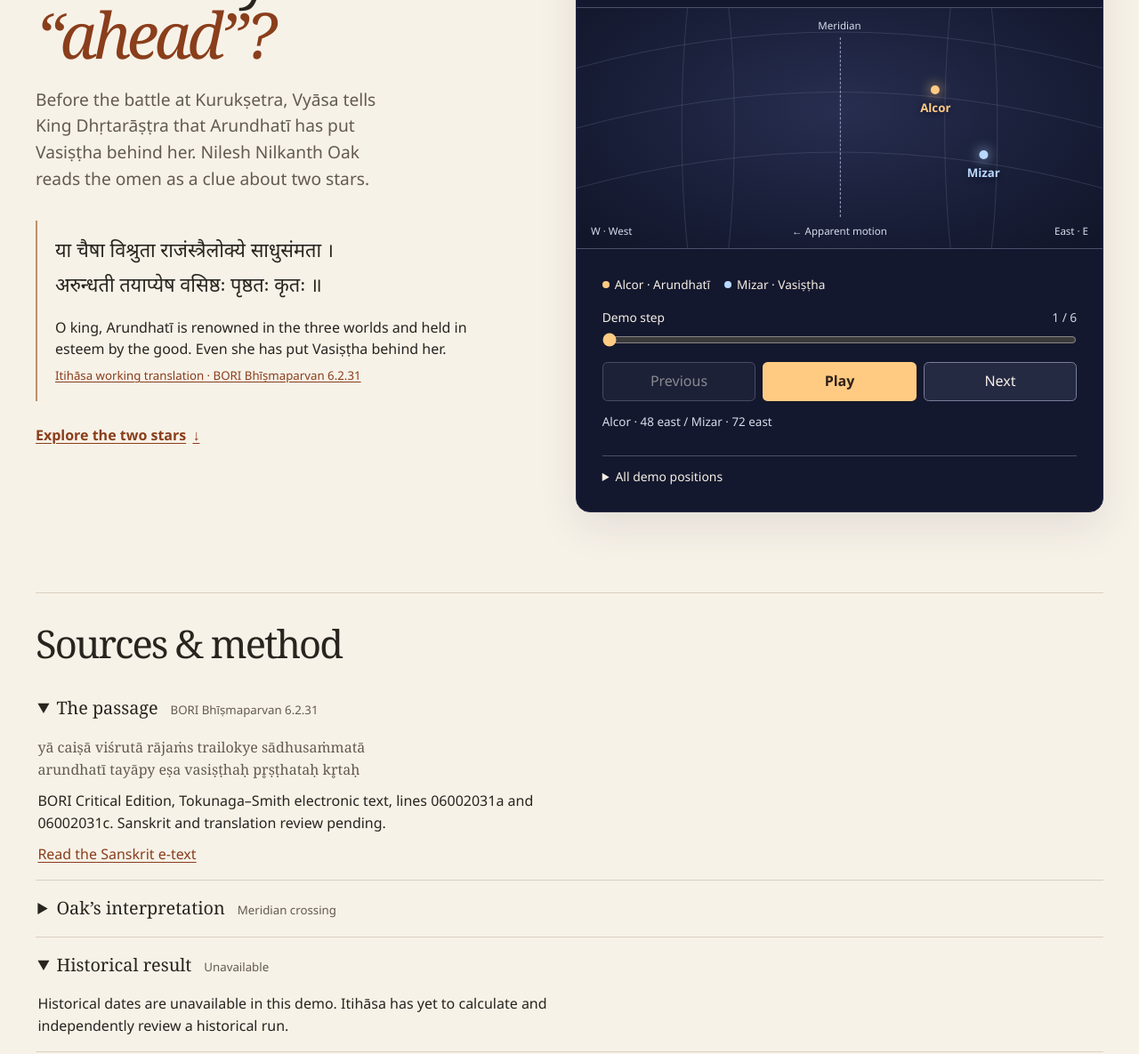
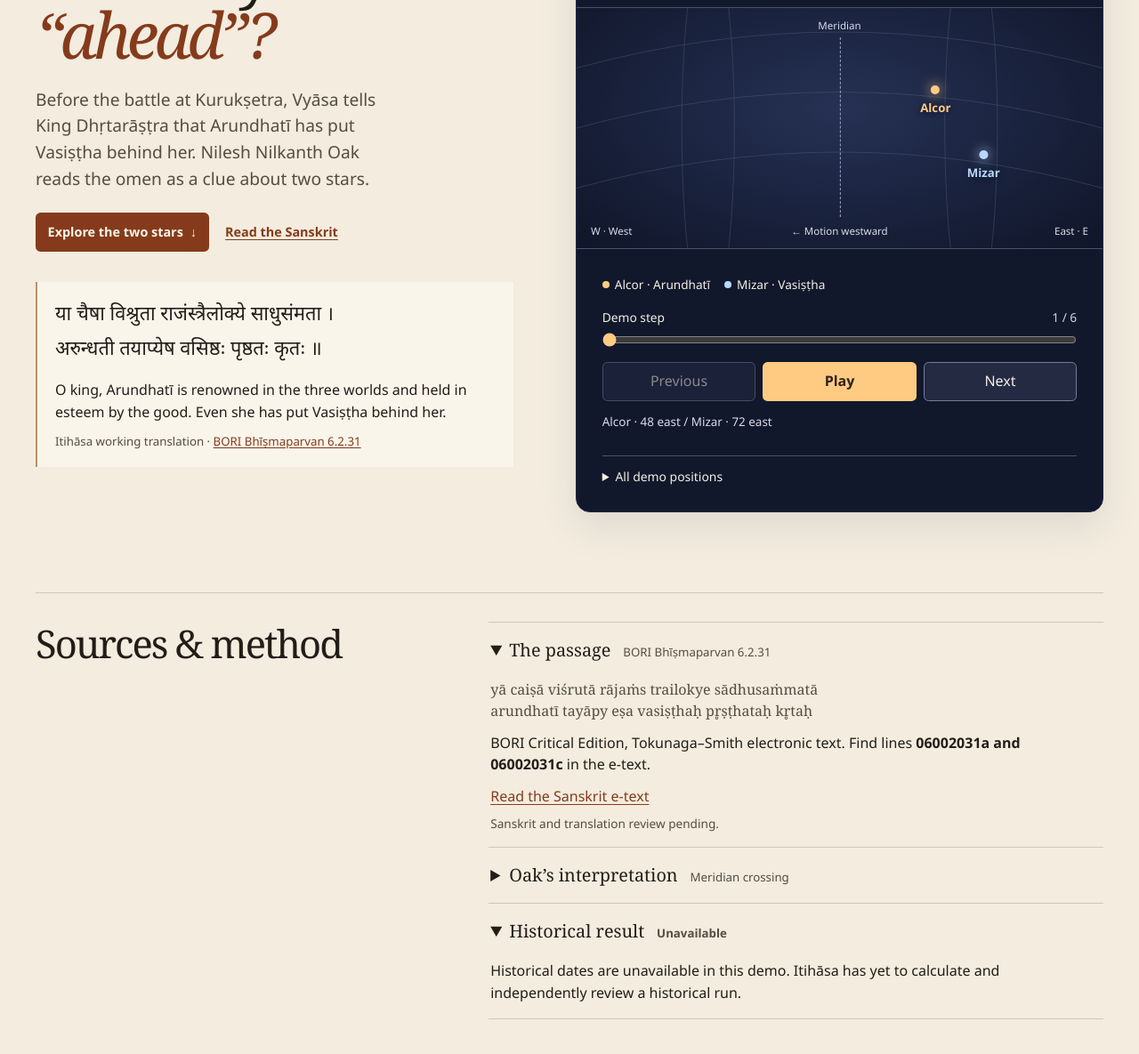
Before and after one commit to NeilMeher/itihasa, an Astro site in the folder apps/web/: page / in a window 1280 px wide. Shown: the part 344-1529 px from the top of the page at 89% size. Built offline with nearby package versions, Linux system fonts and the light colour scheme; Astro itself is replaced by a stand-in of ours.

Commit message:
Polish the Itihasa investigation pilot

```diff
--- a/apps/web/src/components/SkyPlayer.tsx
+++ b/apps/web/src/components/SkyPlayer.tsx
@@ -79,7 +79,7 @@ export default function SkyPlayer({ fixture }: { fixture: IllustrativeSky }) {
   }
 
   return (
-    <section id="sky" className="sky" aria-labelledby="sky-title">
+    <section id="sky" className="sky" aria-labelledby="sky-title" tabIndex={-1}>
       <div className="sky-header">
         <p className="data-label">{fixture.kind} sky</p>
         <h2 id="sky-title">Who crosses first?</h2>
@@ -90,7 +90,7 @@ export default function SkyPlayer({ fixture }: { fixture: IllustrativeSky }) {
         <span className="meridian">Meridian</span>
         <span className="west">W · West</span>
         <span className="east">East · E</span>
-        <span className="motion">← Apparent motion</span>
+        <span className="motion">← Motion westward</span>
         {stars.map(({ key, label }) => (
           <span key={key} className={`star ${key}`} style={{ left: `${50 + frame.offset[key] * 0.38}%` }}>
             <span className="star-dot" />
--- a/apps/web/src/pages/index.astro
+++ b/apps/web/src/pages/index.astro
@@ -9,6 +9,9 @@ const { sources, passage, clue, sky, historical } = rawEvidence as EvidenceBundl
 const passageSource = sources.find((source) => source.id === passage.source_id);
 const clueSource = sources.find((source) => source.id === clue.source_id);
 if (!passageSource || !clueSource) throw new Error('Missing investigation source');
+
+// Keep each danda with the preceding word at narrow widths and larger text sizes.
+const verseLines = passage.devanagari.map((line) => line.replace(/ (?=[।॥]$)/u, '\u00a0'));
 ---
 
 <!doctype html>
@@ -31,32 +34,39 @@ if (!passageSource || !clueSource) throw new Error('Missing investigation source
       </div>
     </header>
 
-    <main id="main" class="wrap">
+    <main id="main" class="wrap" tabindex="-1">
       <div class="opening">
         <section class="intro" aria-labelledby="title">
           <p class="eyebrow">Mahābhārata · {passage.locator}</p>
           <h1 id="title">What did Vyāsa mean by <em>“ahead”?</em></h1>
           <p class="lede">Before the battle at Kurukṣetra, Vyāsa tells King Dhṛtarāṣṭra that Arundhatī has put Vasiṣṭha behind her. Nilesh Nilkanth Oak reads the omen as a clue about two stars.</p>
 
-          <blockquote class="verse" cite={passageSource.url}>
-            <p class="sanskrit" lang="sa-Deva">{passage.devanagari.map((line) => <span>{line}</span>)}</p>
+          <nav class="intro-links" aria-label="Explore the investigation">
+            <a class="start-link" href="#sky">Explore the two stars <span aria-hidden="true">↓</span></a>
+            <a class="verse-link" href="#verse">Read the Sanskrit</a>
+          </nav>
+
+          <figure id="verse" class="verse" tabindex="-1">
+            <blockquote cite={passageSource.url}>
+              <p class="sanskrit" lang="sa-Deva">{verseLines.map((line) => <span>{line}</span>)}</p>
               <p>{passage.working_translation}</p>
-            <footer><a href="#passage-source">{passage.translation_credit} · BORI {passage.locator}</a></footer>
             </blockquote>
-          <a class="text-link start-link" href="#sky">Explore the two stars <span aria-hidden="true">↓</span></a>
+            <figcaption>{passage.translation_credit} · <a href="#passage-source">BORI {passage.locator}</a></figcaption>
+          </figure>
         </section>
 
         <SkyPlayer client:load fixture={sky} />
       </div>
 
-      <section id="sources" class="evidence" aria-labelledby="evidence-title">
+      <section id="sources" class="evidence" aria-labelledby="evidence-title" tabindex="-1">
         <h2 id="evidence-title">Sources &amp; method</h2>
-        <details id="passage-source" open>
-          <summary>The passage <span>BORI {passage.locator}</span></summary>
+        <div class="evidence-notes">
+          <details open>
+            <summary id="passage-source">The passage <span>BORI {passage.locator}</span></summary>
             <div class="detail-content">
               <p lang="sa-Latn" class="transliteration">{passage.source_transliteration.map((line) => <span>{line}</span>)}</p>
-            <p>{passageSource.edition}, lines {passage.source_locator}. {passage.review_note}</p>
-            <p><a href={passageSource.url}>Read the Sanskrit e-text</a></p>
+              <p>{passageSource.edition}. Find lines <strong>{passage.source_locator}</strong> in the e-text.</p>
+              <p><a href={passageSource.url}>Read the Sanskrit e-text</a> <span class="review-note">{passage.review_note}</span></p>
             </div>
           </details>
           <details>
@@ -68,7 +78,7 @@ if (!passageSource || !clueSource) throw new Error('Missing investigation source
             </div>
           </details>
           <details open>
-          <summary>Historical result <span>{historical.status === 'unavailable' ? 'Unavailable' : historical.status === 'under_review' ? 'Under review' : 'Reviewed'}</span></summary>
+            <summary>Historical result <span class="result-status">{historical.status === 'unavailable' ? 'Unavailable' : historical.status === 'under_review' ? 'Under review' : 'Reviewed'}</span></summary>
             <div class="detail-content">
               {historical.status === 'unavailable' && <p>{historical.reason}</p>}
               {historical.status === 'under_review' && <p>Run {historical.run.id} is awaiting review.</p>}
@@ -81,6 +91,7 @@ if (!passageSource || !clueSource) throw new Error('Missing investigation source
               )}
             </div>
           </details>
+        </div>
       </section>
     </main>
   </body>
--- a/apps/web/src/styles/global.css
+++ b/apps/web/src/styles/global.css
@@ -2,13 +2,14 @@
   color-scheme: light;
   font-family: "Segoe UI", system-ui, sans-serif;
   line-height: 1.55;
-  color: #28241e;
-  background: #f7f2e8;
-  --muted: #635a50;
-  --rule: #d9d0c1;
-  --accent: #8a3e1b;
+  color: #231d17;
+  background: #f3ecdf;
+  --paper-light: #faf5eb;
+  --muted: #574c41;
+  --rule: #d5c6af;
+  --accent: #853b1b;
   --serif: Georgia, "Times New Roman", serif;
-  --sky: #14182e;
+  --sky: #12182c;
   --sky-line: #4a506b;
   --sky-paper: #f5efe5;
   --star-alcor: #ffcb83;
@@ -55,7 +56,36 @@ h1 { font: 400 clamp(3.3rem, 5.6vw, 5.5rem)/.99 var(--serif); letter-spacing: -.
 h1 em { display: inline-block; font-weight: inherit; color: var(--accent); }
 h2 { font: 400 clamp(2rem, 3.4vw, 3rem)/1.12 var(--serif); letter-spacing: -.045em; }
 .lede { font-size: clamp(1.04rem, 1.6vw, 1.2rem); color: var(--muted); max-width: 38ch; }
-.verse { padding: 1.1rem 0 1.1rem 1.25rem; margin-block: 2rem 1.2rem; border-left: 2px solid #bc9167; }
+.intro-links {
+  display: flex;
+  align-items: center;
+  flex-wrap: wrap;
+  gap: .4rem 1.15rem;
+  margin-block-start: 1.45rem;
+}
+.intro-links a {
+  display: inline-flex;
+  min-height: 2.75rem;
+  align-items: center;
+  gap: .5rem;
+  font-size: .9rem;
+  font-weight: 650;
+}
+.start-link {
+  padding: .5rem .85rem;
+  border-radius: .35rem;
+  background: var(--accent);
+  color: var(--paper-light);
+  text-decoration: none;
+}
+.start-link:hover { background: #693013; }
+.start-link:focus-visible { outline-color: var(--accent); }
+.verse {
+  padding: 1.15rem 1.25rem;
+  margin-block-start: 2.15rem;
+  border-inline-start: 2px solid #bc9167;
+  background: var(--paper-light);
+}
 .sanskrit {
   font-family: "Nirmala UI", "Noto Sans Devanagari", Mangal, sans-serif;
   font-size: clamp(1.15rem, 1.7vw, 1.45rem);
@@ -63,8 +93,7 @@ h2 { font: 400 clamp(2rem, 3.4vw, 3rem)/1.12 var(--serif); letter-spacing: -.045
   margin-bottom: .75rem;
 }
 .sanskrit span, .transliteration span { display: block; }
-.verse footer { margin-top: .45rem; font-size: .83rem; }
-.text-link { display: inline-flex; align-items: center; gap: .45rem; font-weight: 650; padding-block: .45rem; }
+.verse figcaption { margin-top: .65rem; font-size: .83rem; color: var(--muted); }
 
 .sky {
   background: var(--sky);
@@ -84,7 +113,7 @@ h2 { font: 400 clamp(2rem, 3.4vw, 3rem)/1.12 var(--serif); letter-spacing: -.045
   overflow: hidden;
   isolation: isolate;
   border-block: 1px solid var(--sky-line);
-  background: radial-gradient(ellipse at 50% 42%, #272e50, #171d35 65%, #111529);
+  background: radial-gradient(ellipse at 50% 42%, #263154, #171f38 65%, #101629);
   color: #d7dbeb;
   font-size: .72rem;
 }
@@ -138,17 +167,26 @@ h2 { font: 400 clamp(2rem, 3.4vw, 3rem)/1.12 var(--serif); letter-spacing: -.045
 .positions caption { text-align: left; color: #d7dbeb; padding-bottom: .4rem; }
 .positions th, .positions td { border-bottom: 1px solid var(--sky-line); padding: .35rem .2rem; }
 
-.evidence { padding-block: 2rem 4rem; border-top: 1px solid var(--rule); }
-.evidence h2 { margin-bottom: 1.1rem; }
+.evidence {
+  display: grid;
+  grid-template-columns: minmax(0, .8fr) minmax(0, 1.2fr);
+  align-items: start;
+  gap: 1.2rem 3rem;
+  padding-block: 2rem 4rem;
+  border-top: 1px solid var(--rule);
+}
+.evidence-notes { border-top: 1px solid var(--rule); }
 .evidence details { border-block-end: 1px solid var(--rule); }
 .evidence summary { padding: 1rem .15rem; font-family: var(--serif); font-size: 1.24rem; }
 .evidence summary span { margin-inline-start: .55rem; font: .83rem/1.45 "Segoe UI", system-ui, sans-serif; color: var(--muted); }
+.evidence summary .result-status { font-weight: 650; }
 .detail-content { max-width: 69ch; padding: 0 .15rem 1rem; }
 .detail-content p + p { margin-top: .65rem; }
+.review-note { display: block; margin-top: .45rem; color: var(--muted); font-size: .85rem; }
 .transliteration { font-family: var(--serif); color: var(--muted); }
 
 @media (max-width: 53rem) {
-  .opening { grid-template-columns: minmax(0, 1fr); }
+  .opening, .evidence { grid-template-columns: minmax(0, 1fr); }
   .intro { max-width: 39rem; }
   .lede { max-width: 48ch; }
 }
@@ -157,8 +195,10 @@ h2 { font: 400 clamp(2rem, 3.4vw, 3rem)/1.12 var(--serif); letter-spacing: -.045
   .wrap { width: calc(100% - 2rem); }
   .masthead-inner { min-height: 3.75rem; }
   .masthead nav { gap: 1rem; }
+  .opening { padding-block-start: 2rem; gap: 1.65rem; }
   h1 { margin-block: .85rem 1rem; font-size: clamp(2.65rem, 12vw, 3.3rem); }
-  .verse { margin-block: 1.3rem .7rem; padding-inline-start: .85rem; }
+  .intro-links { margin-block-start: 1rem; }
+  .verse { margin-block-start: 1.4rem; padding-inline: .9rem; }
 }
 
 @media (prefers-reduced-motion: reduce) {
```
Also changed, not shown: apps/web/tests/investigation.spec.ts (+42 -7 lines). Lines whose indentation alone changed are shown as unchanged.
